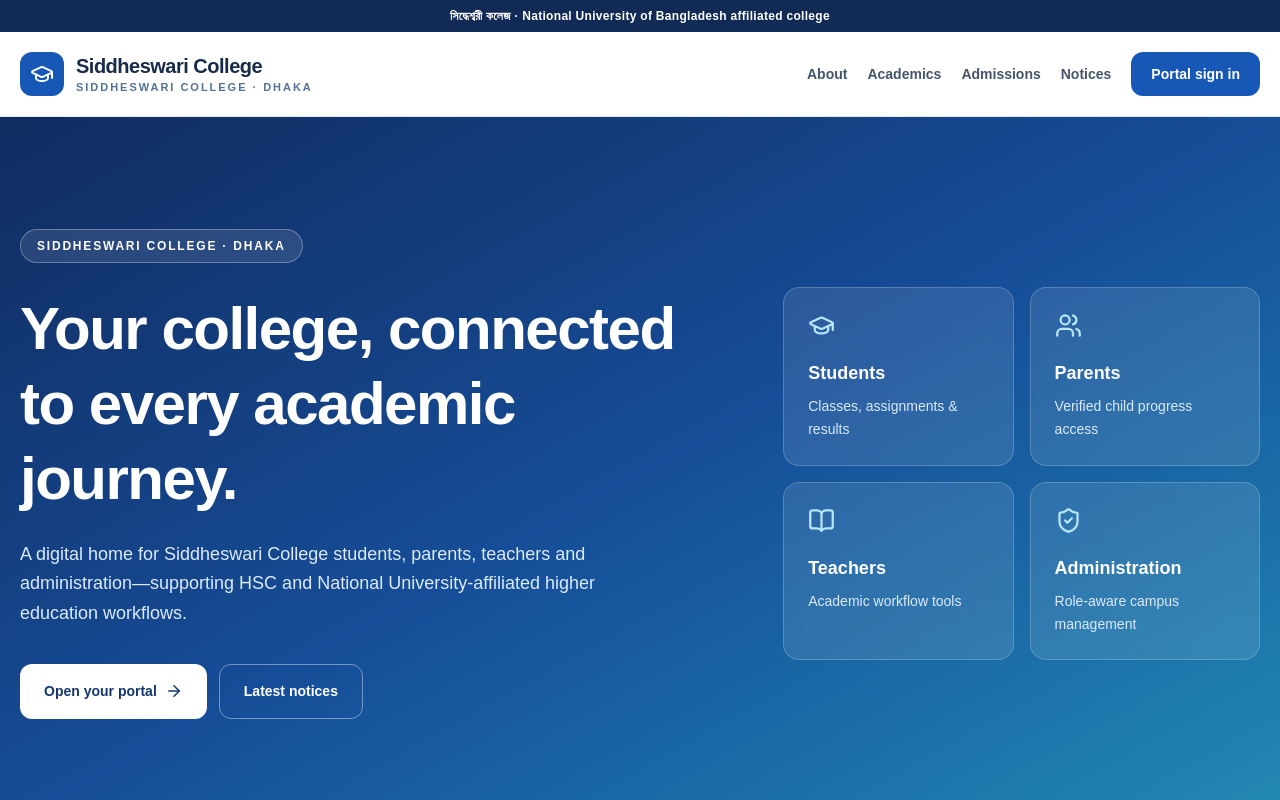
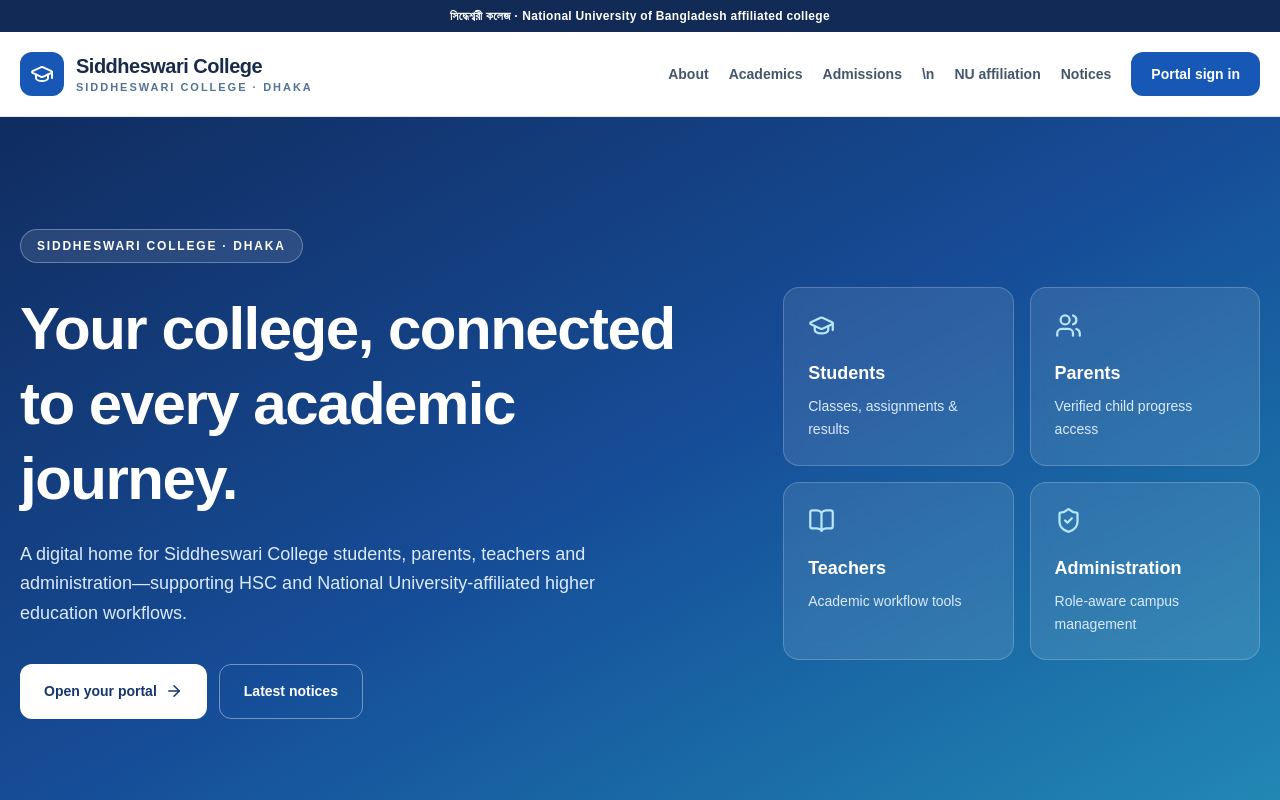
Before and after one commit to ahsanibnewalid/university-platform, a Next.js app: page / in a window 1280 px wide. Shown: the top 800 px of the page. Built offline with nearby package versions, Linux system fonts and the light colour scheme; no server answers.

Commit message:
Differentiate HSC and NU programs on Siddheswari website

```diff
--- a/src/app/page.tsx
+++ b/src/app/page.tsx
@@ -38,7 +38,7 @@
           <nav aria-label="Main navigation" className="flex flex-wrap items-center gap-5 text-sm font-semibold text-slate-600">
             <a href="#about" className="hover:text-blue-700">About</a>
             <Link href="/academics" className="hover:text-blue-700">Academics</Link>
-            <Link href="/admissions" className="hover:text-blue-700">Admissions</Link>
+            <Link href="/admissions" className="hover:text-blue-700">Admissions</Link>\n            <Link href="/national-university" className="hover:text-blue-700">NU affiliation</Link>
             <Link href="/notices" className="hover:text-blue-700">Notices</Link>
             <Link href={session ? "/dashboard" : "/login"} className="rounded-xl bg-[#1758b7] px-5 py-3 text-white hover:bg-blue-800">{session ? "My dashboard" : "Portal sign in"}</Link>
           </nav>
```
